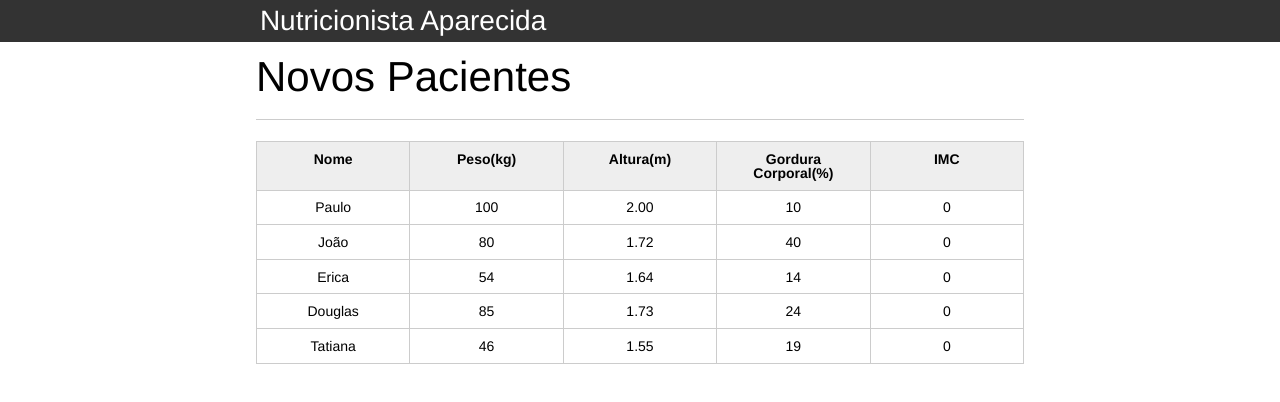
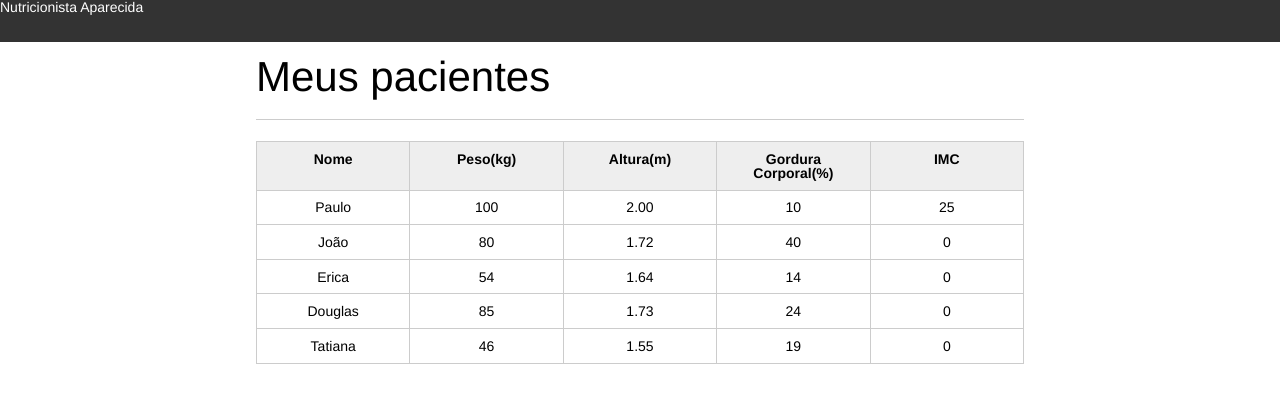
Before and after one commit to jv-farias/learning-javascript, a plain HTML site: page introducao-javascript-inicial/introducao-javascript/index.html in a window 1280 px wide. Drawn offline with Linux system fonts and the light colour scheme.

Commit message:
change the placeholder

```diff
--- a/introducao-javascript-inicial/introducao-javascript/index.html
+++ b/introducao-javascript-inicial/introducao-javascript/index.html
@@ -11,7 +11,7 @@
 
 
 		<header>
-			<div class="container">
+			<div class="title">
 				<h1>Aparecida Nutrição</h1>
 			</div>
 
@@ -30,7 +30,7 @@
 						</tr>
 					</thead>
 					<tbody id="tabela-pacientes">
-						<tr class="paciente" >
+						<tr class="paciente" id="primeiro_paciente" >
 							<td class="info-nome">Paulo</td>
 							<td class="info-peso">100</td>
 							<td class="info-altura">2.00</td>
@@ -70,17 +70,8 @@
 						</tr>
 					</tbody>
 				</table>
-
 			</section>
 		</main>
-
-
-		<script>
-			var titulo = (document.querySelector("h1"));
-			titulo.textContent = "Nutricionista Aparecida";
-
-			var titulo = (document.querySelector("h2"));
-			titulo.textContent = "Novos Pacientes";
-		</script>
+		<script src="../introducao-javascript/js/principal.js"></script>
 	</body>
 </html>
--- /dev/null
+++ b/introducao-javascript-inicial/introducao-javascript/js/principal.js
@@ -0,0 +1,23 @@
+
+			var titulo = (document.querySelector(".title"));
+			titulo.textContent = "Nutricionista Aparecida";
+
+            var paciente = document.querySelector("#primeiro_paciente");
+
+            var tdPeso = paciente.querySelector(".info-peso");
+            var peso = tdPeso.textContent;
+
+            var tdAltura = paciente.querySelector(".info-altura");
+            var altura = tdAltura.textContent;
+
+            var tdImc = paciente.querySelector(".info-imc");
+            var imc = peso / (altura*altura);
+
+            tdImc.textContent = imc;
+
+            console.log (imc);
+
+
+            if (peso <=0) {
+                console.log("Peso Inválido");
+            }
```
